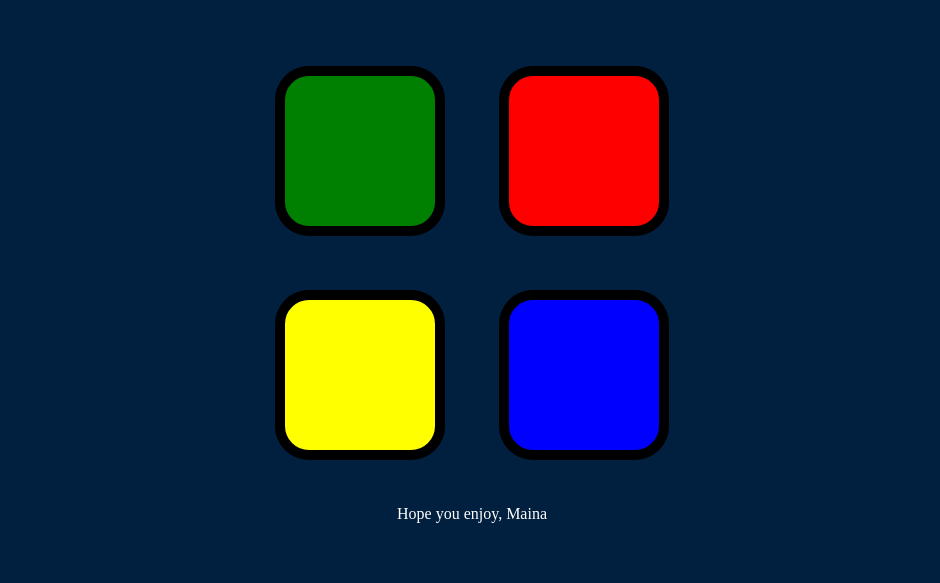
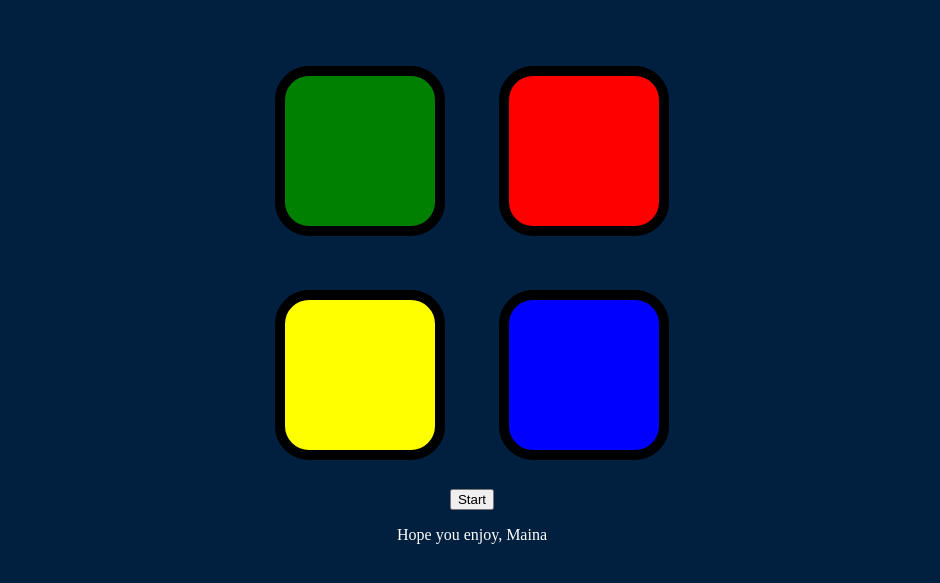
Before and after one commit to MainaKimani/memory-jog, a plain HTML site: page index.html in a window 1280 px wide. Shown: the part 125-708 px from the top of the page, without its empty margins (168-1108 px from the left). Drawn offline with nearby package versions, Linux system fonts and the light colour scheme.

Commit message:
Update index.html
Add start button

```diff
--- a/index.html
+++ b/index.html
@@ -35,6 +35,7 @@
 
   </div>
 <footer>
+<button type="button" class="control" name="start">Start</button>
 
 	<div class="footer">
 <p>Hope you enjoy, Maina</p>
```
